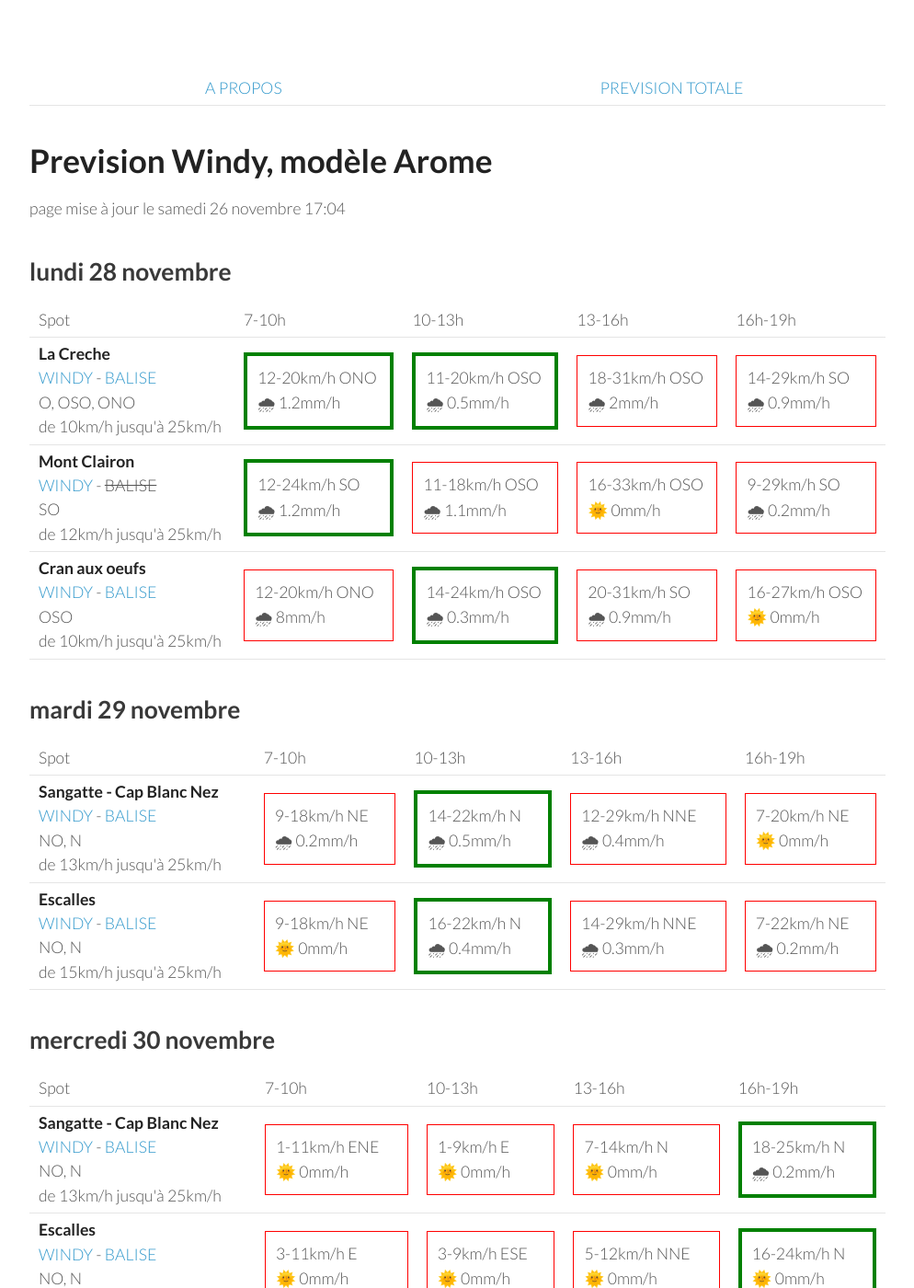
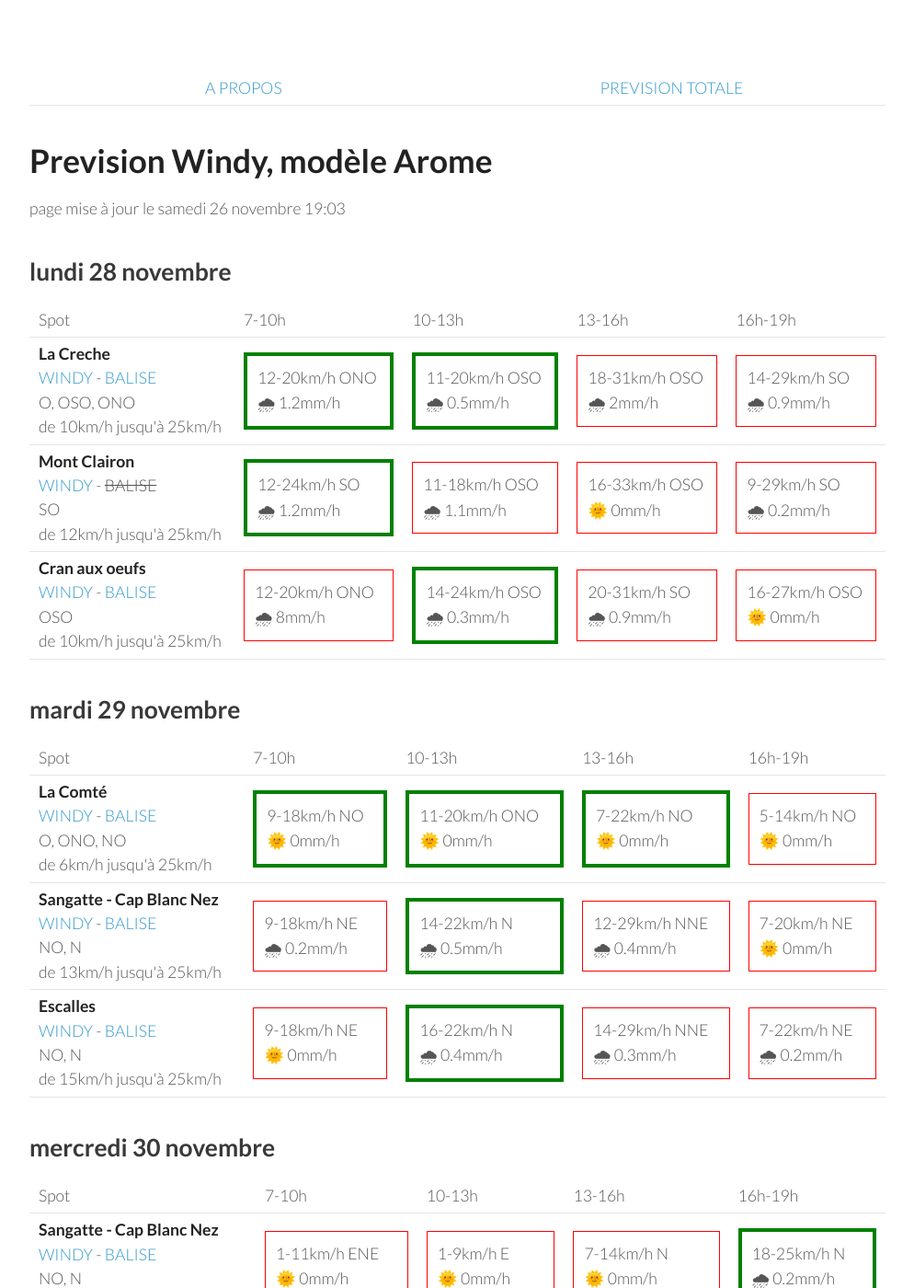
Before and after one commit to parapente-dans-le-nord/parapente-dans-le-nord.github.io, a Jekyll site: the page built from index.markdown, in a window 1280 px wide and 1400 px high. Shown: the whole window at 92% size, without its empty margins (26-1020 px from the left). Built offline with Jekyll 4.4.1, drawn with Linux system fonts in a browser that asks for light colours.

Commit message:
update index.markdown

```diff
--- a/index.markdown
+++ b/index.markdown
@@ -7,7 +7,7 @@ title:  "Ou ça vole"
 {: .links}
 
 # Prevision Windy, modèle Arome
-page mise à jour le samedi 26 novembre 17:04
+page mise à jour le samedi 26 novembre 19:03
 
 
 
@@ -68,6 +68,16 @@ page mise à jour le samedi 26 novembre 17:04
       <td>10-13h</td>
       <td>13-16h</td>
       <td>16h-19h</td>
+    </tr>
+<tr>
+        <td><strong>La Comté</strong>  <br><a href="https://windy.com/50.426/2.500?50.025,2.499,8">WINDY</a> - <span class=""><a href="https://balisemeteo.com/balise.php?idBalise=">BALISE</a> </span><br> <span class="vent-favorable">O, ONO, NO</span><br><span class="force-vent">de 6km/h jusqu'à 25km/h</span> </td>
+
+            <td><div class="flyable"><p>9-18km/h NO</p><p>🌞 0mm/h</p></div></td>
+            <td><div class="flyable"><p>11-20km/h ONO</p><p>🌞 0mm/h</p></div></td>
+            <td><div class="flyable"><p>7-22km/h NO</p><p>🌞 0mm/h</p></div></td>
+            <td><div class="not-flyable"><p>5-14km/h NO</p><p>🌞 0mm/h</p></div></td>
+
+
     </tr>
 <tr>
         <td><strong>Sangatte - Cap Blanc Nez</strong>  <br><a href="https://windy.com/50.945/1.742?50.548,1.741,8,m:e33agd3">WINDY</a> - <span class=""><a href="https://balisemeteo.com/balise_histo.php?idBalise=159">BALISE</a> </span><br> <span class="vent-favorable">NO, N</span><br><span class="force-vent">de 13km/h jusqu'à 25km/h</span> </td>
```
Also changed, not shown: all.markdown (+65 -63 lines).
